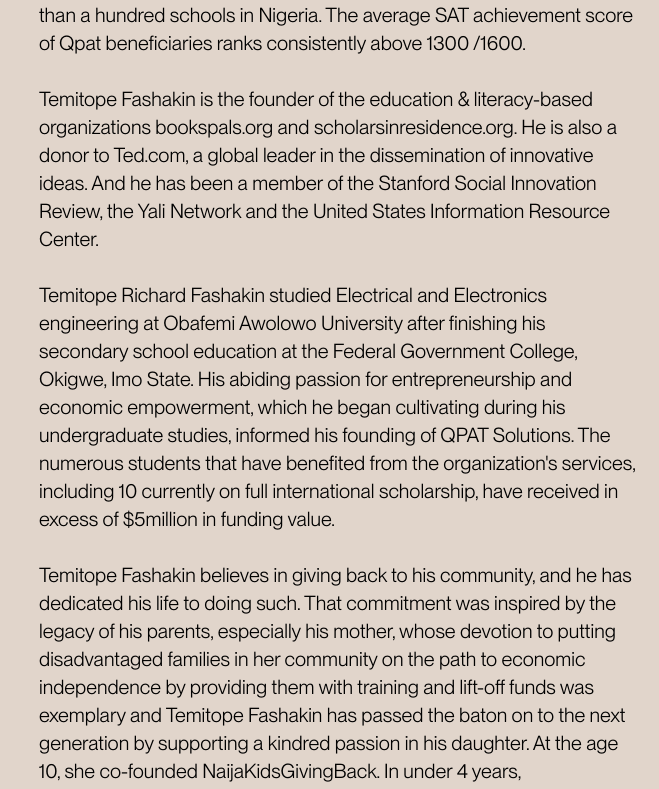
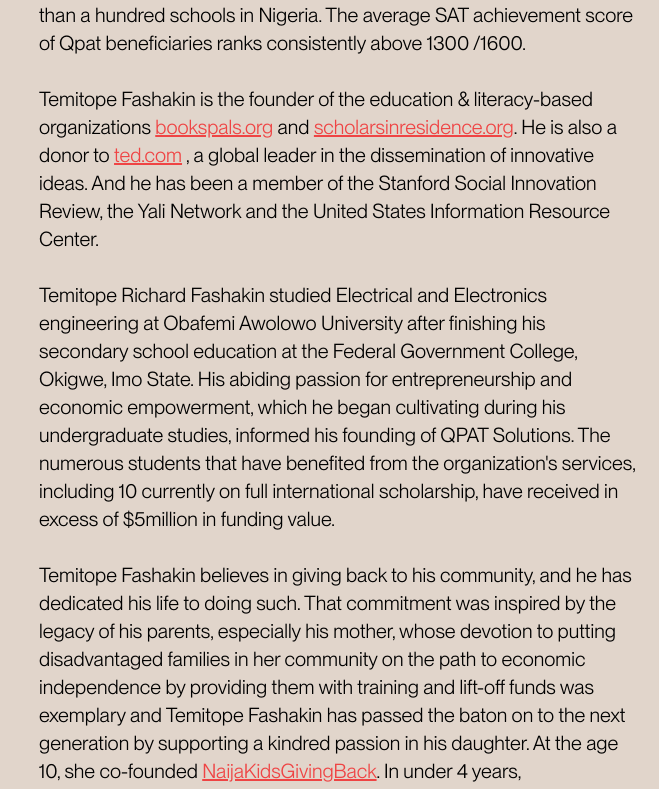
Before and after one commit to GainAfrica/gain-pure, a website: page about/temitope-fashakin/index.html in a window 1280 px wide. Shown: the part 1408-2197 px from the top of the page, without its empty margins (621-1280 px from the left). Drawn offline with Linux system fonts and the light colour scheme; a web font is replaced by a local one.

Commit message:
feat: edited team member information

```diff
--- a/about/temitope-fashakin/index.html
+++ b/about/temitope-fashakin/index.html
@@ -166,13 +166,29 @@
 
               Temitope Fashakin is the founder of the education & literacy-based
               organizations
-              <a href="https://bookspals.org/" class="">bookspals.org</a> and
-              <a href="http://scholarsinresidence.org/" class=""
+              <a
+                href="https://bookspals.org/"
+                target="_blank"
+                class="underline hover:no-underline transition-normal text-red-500"
+                >bookspals.org</a
+              >
+              and
+              <a
+                href="http://scholarsinresidence.org/"
+                target="_blank"
+                class="underline hover:no-underline transition-normal text-red-500"
                 >scholarsinresidence.org</a
-              >. He is also a donor to Ted.com, a global leader in the
-              dissemination of innovative ideas. And he has been a member of the
-              Stanford Social Innovation Review, the Yali Network and the United
-              States Information Resource Center. <br /><br />
+              >. He is also a donor to
+              <a
+                href="https://www.ted.com/"
+                target="_blank"
+                class="underline hover:no-underline transition-normal text-red-500"
+                >ted.com</a
+              >
+              , a global leader in the dissemination of innovative ideas. And he
+              has been a member of the Stanford Social Innovation Review, the
+              Yali Network and the United States Information Resource Center.
+              <br /><br />
 
               Temitope Richard Fashakin studied Electrical and Electronics
               engineering at Obafemi Awolowo University after finishing his
@@ -194,10 +210,14 @@
               lift-off funds was exemplary and Temitope Fashakin has passed the
               baton on to the next generation by supporting a kindred passion in
               his daughter. At the age 10, she co-founded
-              <a href="https://9jakgb.org/" class="">NaijaKidsGivingBack</a>. In
-              under 4 years, NaijaKidsGivingBack has distributed food, clothing,
-              books, toys and computers worth over ten million naira to children
-              in nine communities. <br /><br />
+              <a
+                href="https://9jakgb.org/"
+                target="_blank"
+                class="underline hover:no-underline transition-normal text-red-500"
+                >NaijaKidsGivingBack</a
+              >. In under 4 years, NaijaKidsGivingBack has distributed food,
+              clothing, books, toys and computers worth over ten million naira
+              to children in nine communities. <br /><br />
 
               Temitope Richard Fashakin, a Nigerian born and United States
               permanent resident. He is one of the few Nigerians in diaspora
```
Also changed, not shown: styles/output.css.
